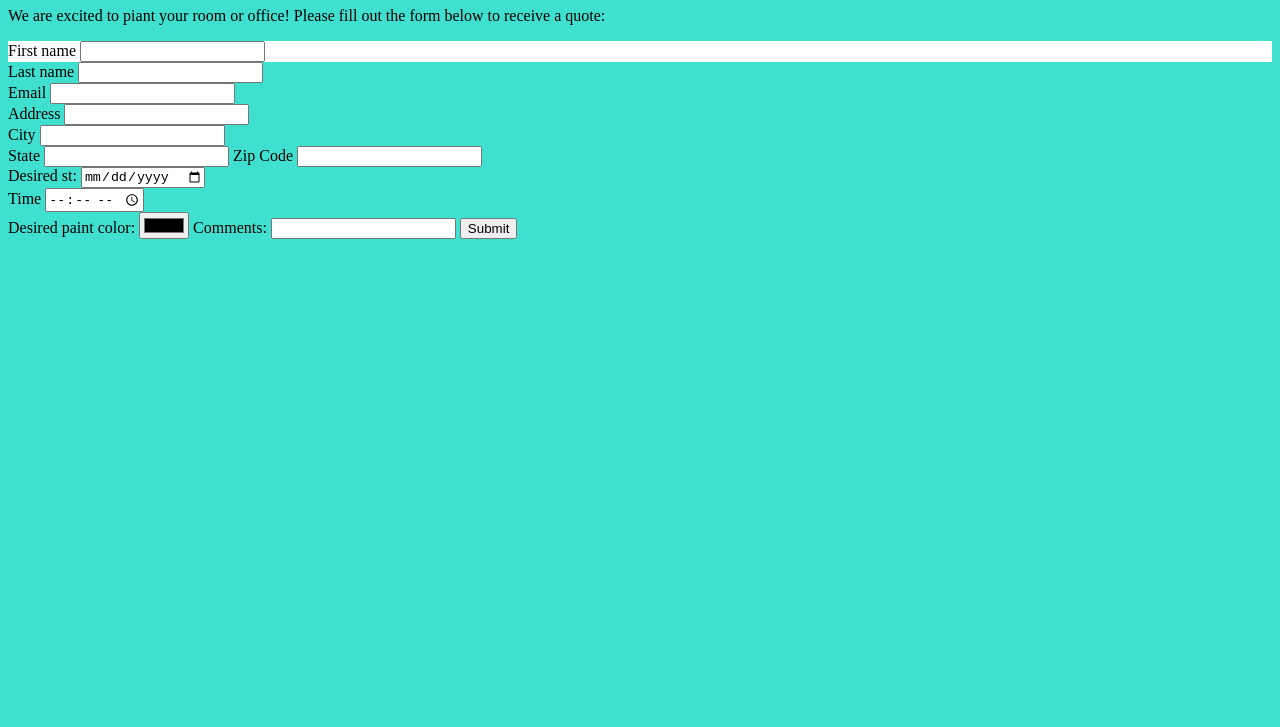
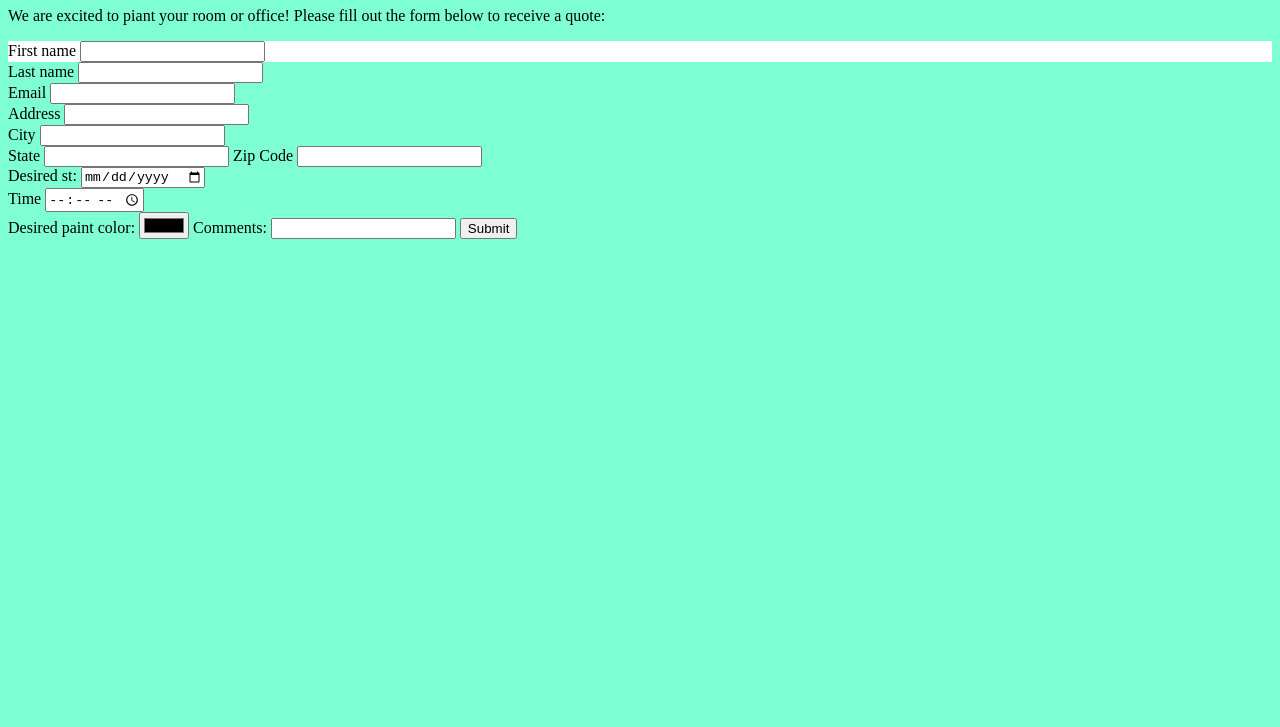
Before and after one commit to AndrewCodeSquad/PaintForm, a plain HTML site: page index.html in a window 1280 px wide. Shown: the part 73-800 px from the top of the page. Drawn offline with Linux system fonts and the light colour scheme; a web font is replaced by a local one.

Commit message:
2nd commit color change

```diff
--- a/styles.css
+++ b/styles.css
@@ -1,6 +1,6 @@
 
 .top{
-    background-color: turquoise;
+    background-color: aquamarine;
 }
 .box{
     background-color: white;
```
